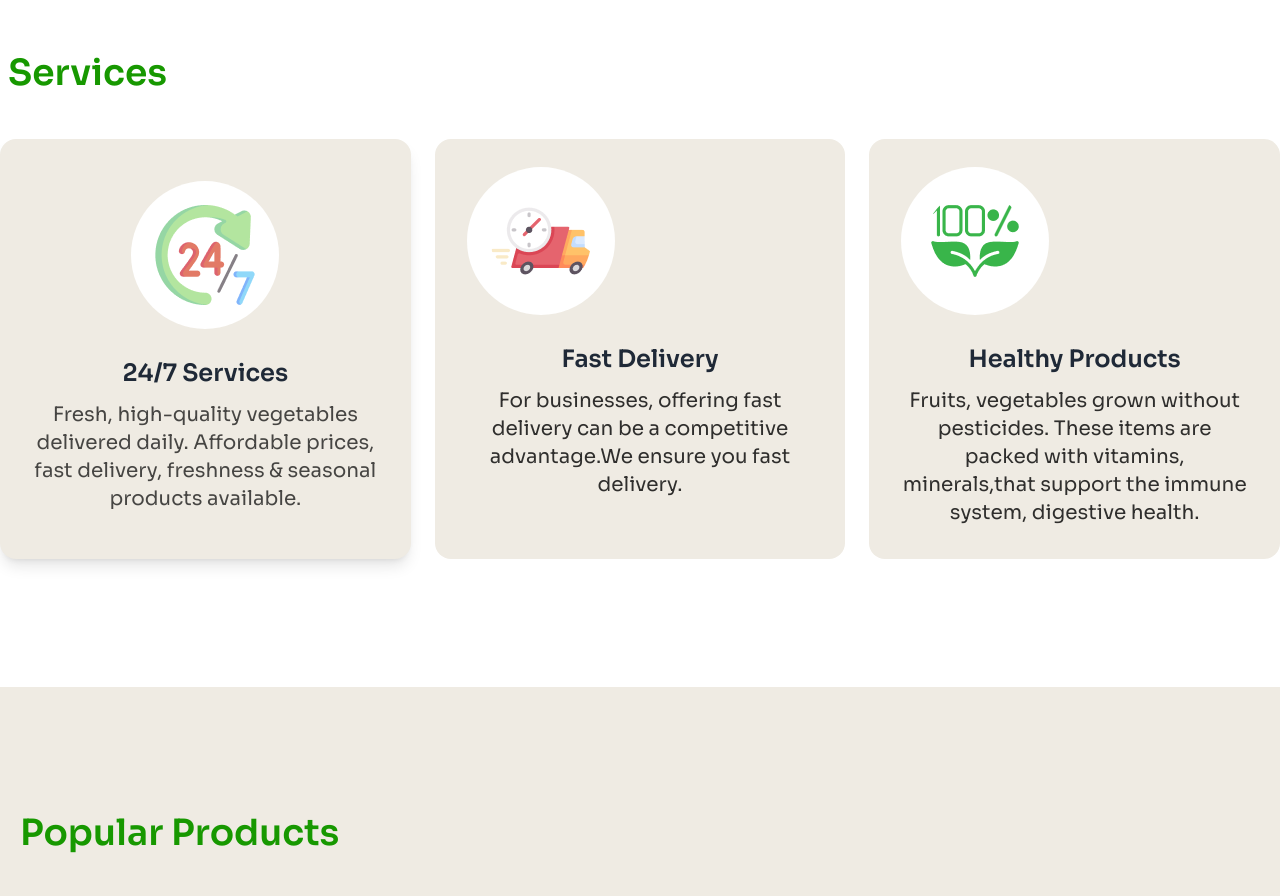
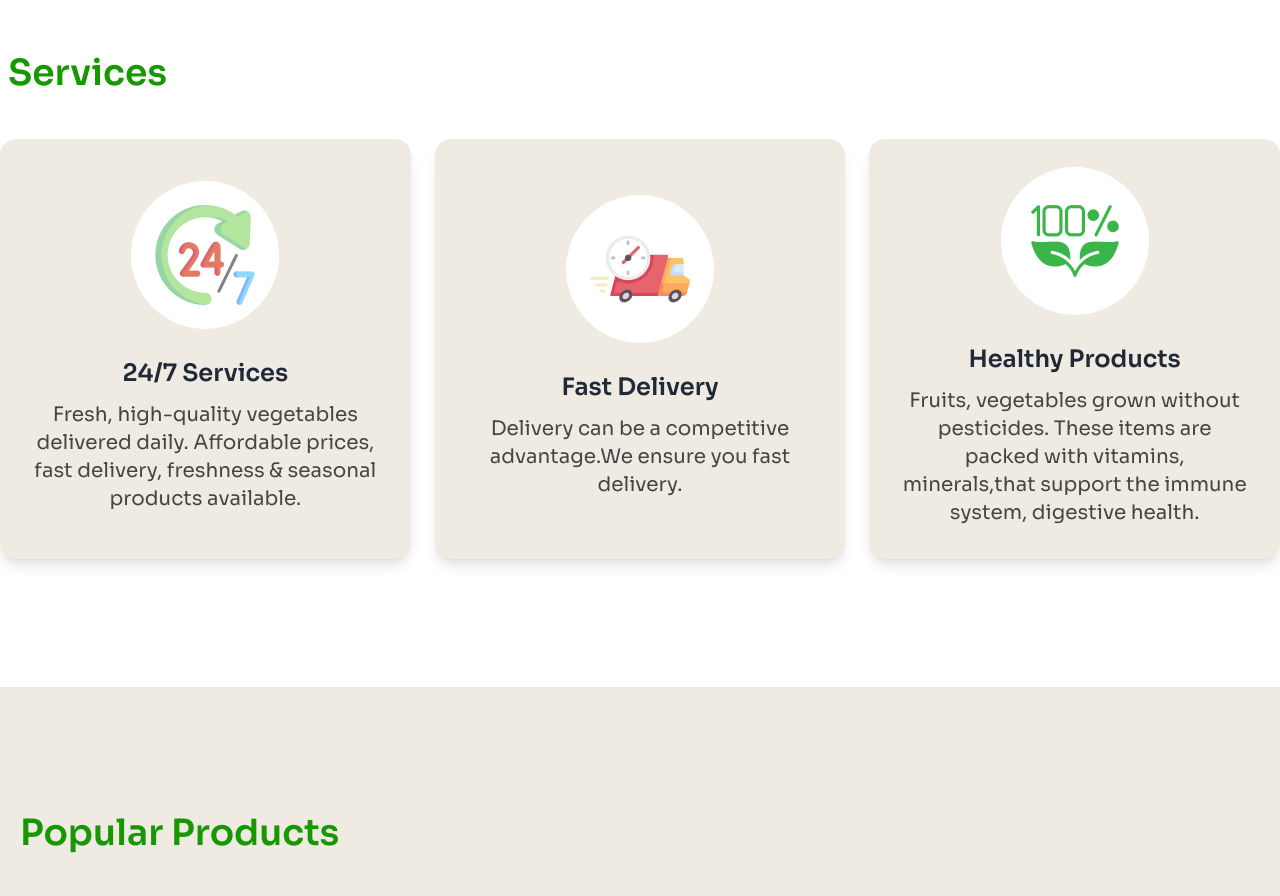
Before and after one commit to RifatRahman7/Batch-11-Assignment-3, a plain HTML site: page index.html in a window 1280 px wide. Shown: the part 1320-2216 px from the top of the page. Drawn offline with nearby package versions, Linux system fonts and the light colour scheme.

Commit message:
Solved Services

```diff
--- a/index.html
+++ b/index.html
@@ -42,7 +42,7 @@
         <!-- navbar section -->
         <nav class="max-w-[1320px] mx-auto px-4">
             <!-- Responsive -->
-            <div class="m-0px m-auto md:hidden lg:hidden flex justify-between">
+            <div class="m-0px m-auto md:hidden lg:hidden flex justify-between items-center">
                 <div>
                     <img src="./c2-assets/Leaf.png" alt="">
                 </div>
@@ -108,26 +108,24 @@
                     products available.</p>
             </div>
             <!-- delivery Card -->
-            <div class="justify-center items-center rounded-[16px] bg-[#EFEBE3]  px-7 md:px-7 lg:px-8 hover:shadow-xl">
-                <div>
-                    <img class="max-w-[100%] my-6 md:my-7 bg-white rounded-[100%] p-4 md:p-5 lg:p-6"
-                        src="./c2-assets/delivery.png" alt="">
-                </div>
-                <h3 class="text-center text-xl md:text-2xl font-[600]">Fast Delivery</h3>
-                <p class="text-black opacity-80 mt-3 mb-6 lg:mb-8 text-center lg:text-xl">For businesses, offering fast
-                    delivery can be a competitive advantage.We ensure you fast delivery.</p>
+            <div
+            class="flex flex-col justify-center items-center rounded-2xl bg-[#EFEBE3] px-6 md:px-7 lg:px-8 shadow-lg hover:shadow-xl">
+            <div class="bg-white rounded-full p-4 md:p-5 lg:p-6 my-6 md:my-7 flex justify-center items-center">
+                <img class="max-w-full" src="./c2-assets/delivery.png" alt="24/7 Icon">
             </div>
+            <h4 class="text-center text-xl md:text-2xl font-semibold">Fast Delivery</h4>
+            <p class="text-black opacity-70 mt-3 mb-8 lg:mb-8 text-center text-base md:text-lg lg:text-xl">Delivery can be a competitive advantage.We ensure you fast delivery.</p>
+        </div>
             <!-- products Card -->
-            <div class="justify-center items-center rounded-[16px] bg-[#EFEBE3]  px-7 md:px-7 lg:px-8 hover:shadow-xl">
-                <div>
-                    <img class="max-w-[100%] my-6 md:my-7 bg-white rounded-[100%] p-4 md:p-5 lg:p-6"
-                        src="./c2-assets/healthy.png" alt="24/7 Icon">
-                </div>
-                <h3 class="text-center text-xl md:text-2xl font-[600]">Healthy Products</h3>
-                <p class="text-black opacity-80 mt-3 mb-6 lg:mb-8 text-center lg:text-xl">Fruits, vegetables grown
-                    without pesticides. These items are packed with vitamins, minerals,that support the immune system,
-                    digestive health.</p>
+            <div
+            class="flex flex-col justify-center items-center rounded-2xl bg-[#EFEBE3] px-6 md:px-7 lg:px-8 shadow-lg hover:shadow-xl">
+            <div class="bg-white rounded-full p-4 md:p-5 lg:p-6 my-6 md:my-7 flex justify-center items-center">
+                <img class="max-w-full" src="./c2-assets/healthy.png" alt="24/7 Icon">
             </div>
+            <h4 class="text-center text-xl md:text-2xl font-semibold">Healthy Products</h4>
+            <p class="text-black opacity-70 mt-3 mb-8 lg:mb-8 text-center text-base md:text-lg lg:text-xl">Fruits, vegetables grown
+                without pesticides. These items are packed with vitamins, minerals,that support the immune system,
+                digestive health.</p>
         </div>
     </section>
     <!-- popular products section -->
```
